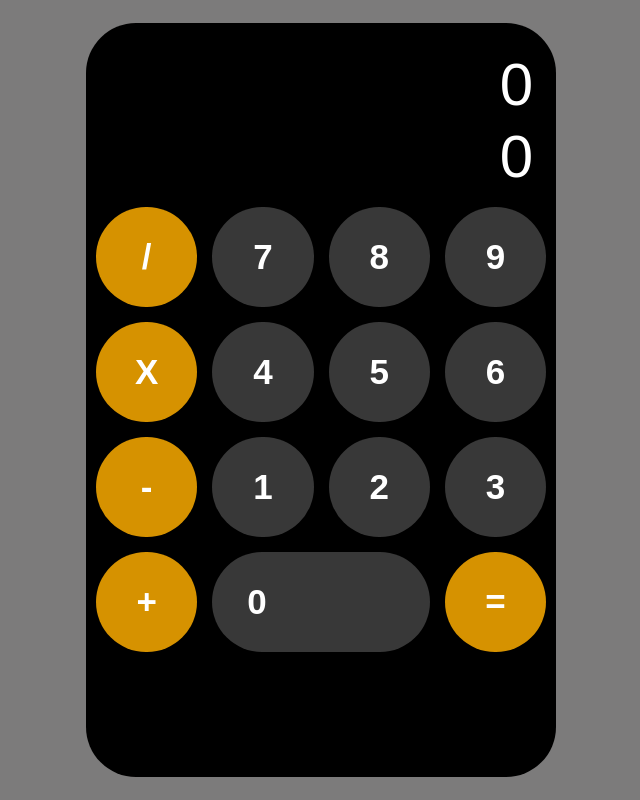
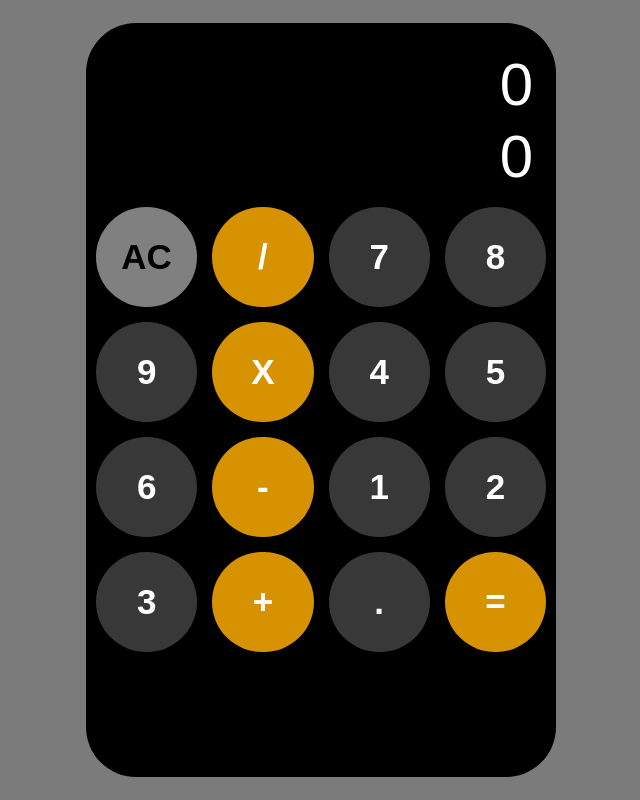
Before and after one commit to SergioGamboa-Ksquare/Calculator-Project, a plain HTML site: page index.html in a window 1280 px wide. Shown: the whole page, without its empty margins (319-959 px from the left). Drawn offline with Linux system fonts and the light colour scheme.

Commit message:
Update index.html

```diff
--- a/index.html
+++ b/index.html
@@ -87,7 +87,7 @@
             <input type="text" class="calculator-screen" placeholder="0" value="0" enabled />
         </div>
         <div class="wrapper">
-
+            <input type="button" class="num-input special" value="AC"> </input>
 
             <input type="button" class="num-input operator" value="/"> </input>
             <input type="button" class="num-input" value="7"> </input>
@@ -102,8 +102,8 @@
             <input type="button" class="num-input" value="2"> </input>
             <input type="button" class="num-input" value="3"> </input>
             <input type="button" class="num-input operator" value="+"> </input>
-            <input type="button" class="num-input span-2" value="0"> </input>
 
+            <input type="button" class="num-input" value="."> </input>
             <input type="button" class="num-input operator" value="="> </input>
 
 
```
